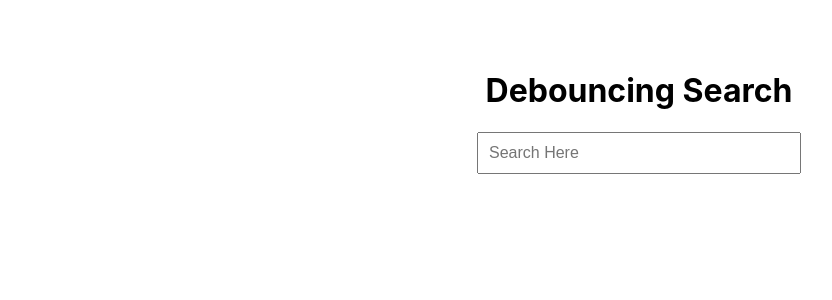
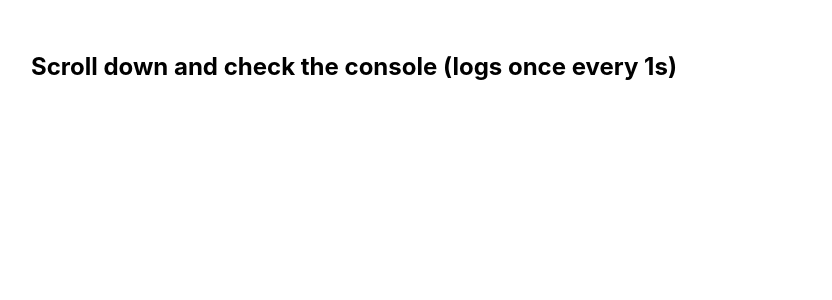
Before and after one commit to hasnat-shohag/react-practice, a React (Create React App) app: page / in a window 1280 px wide. Shown: the top 300 px of the page, without its empty margins (1-833 px from the left). Built offline with nearby package versions, Linux system fonts and the light colour scheme.

Commit message:
implement throttling technique

```diff
--- a/src/App.tsx
+++ b/src/App.tsx
@@ -1,9 +1,9 @@
-import DebouncingSearch from "./components/Search";
+import ThrottledScroll from "./components/Throttling";
 
 function App() {
 	return (
 		<>
-			<DebouncingSearch />
+			<ThrottledScroll />
 		</>
 	);
 }
--- /dev/null
+++ b/src/components/Throttling.tsx
@@ -0,0 +1,33 @@
+import { useEffect } from "react";
+
+// Custom throttle function
+function throttle(func: (...args: any[]) => void, delay: number) {
+	let lastCall = 0;
+
+	return (...args: any[]) => {
+		const now = Date.now();
+		if (now - lastCall >= delay) {
+			lastCall = now;
+			func(...args);
+		}
+	};
+}
+
+const ThrottledScroll = () => {
+	useEffect(() => {
+		const handleScroll = throttle(() => {
+			console.log("Scroll position:", window.scrollY);
+		}, 1000); // Throttle: once per second
+
+		window.addEventListener("scroll", handleScroll);
+		return () => window.removeEventListener("scroll", handleScroll);
+	}, []);
+
+	return (
+		<div style={{ height: "200vh", padding: "2rem" }}>
+			<h2>Scroll down and check the console (logs once every 1s)</h2>
+		</div>
+	);
+};
+
+export default ThrottledScroll;
```
